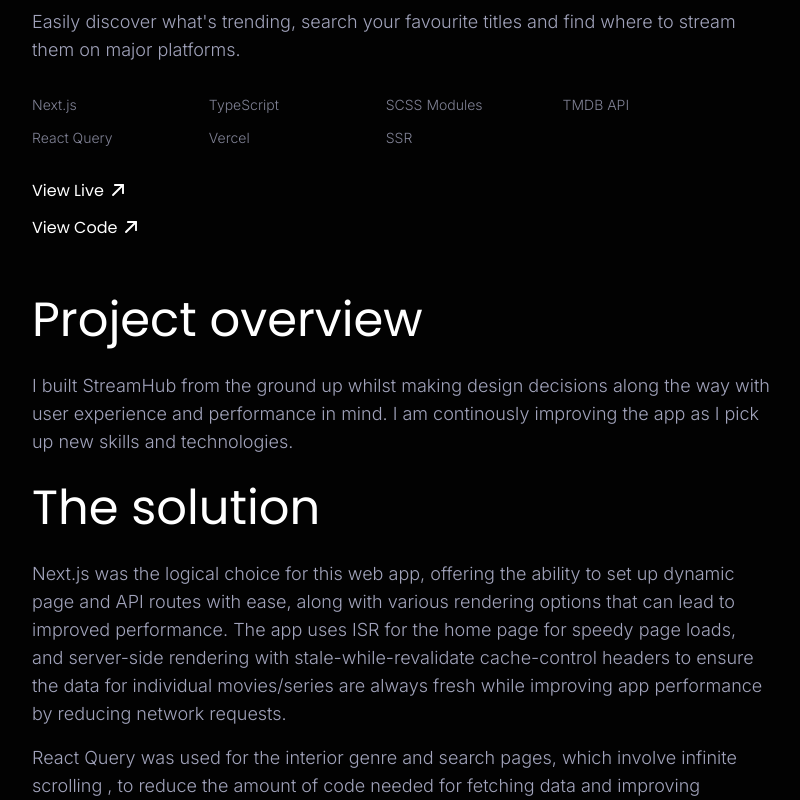
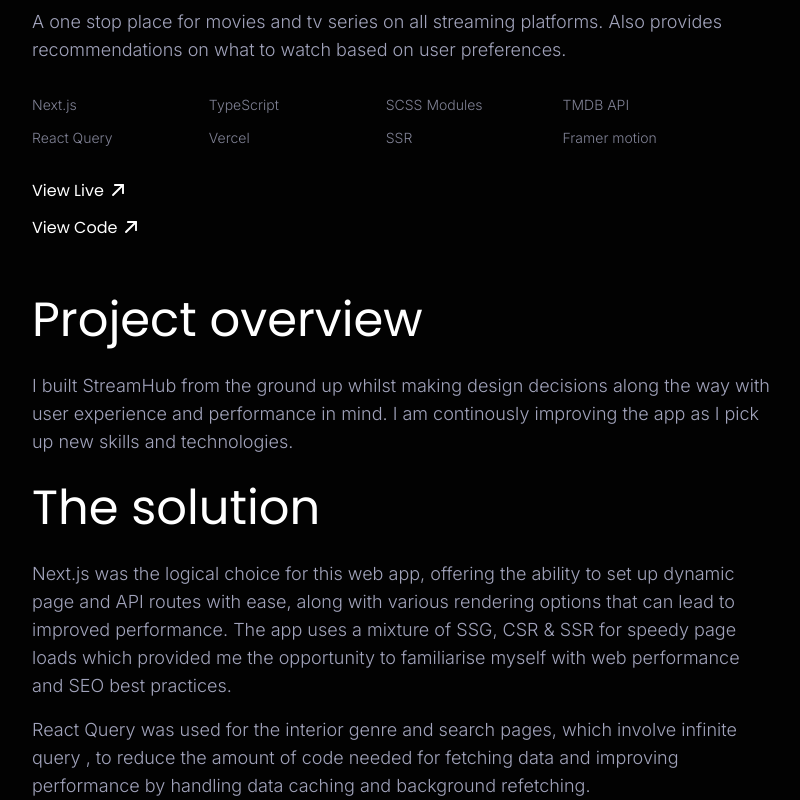
Before and after one commit to jkellerman/portfolio-site, a Next.js app: page /project/streamhub in a window 1280 px wide. Shown: the part 440-1240 px from the top of the page, without its empty margins (238-1038 px from the left). Built offline with nearby package versions, Linux system fonts and the light colour scheme.

Commit message:
refactor: update streamhub content

```diff
--- a/src/data/OtherProjects.js
+++ b/src/data/OtherProjects.js
@@ -27,7 +27,7 @@ export const OtherProjectsLists = [
   },
   {
     id: 3,
-    title: "Devfinder",
+    title: "Tip calculator",
     outline:
       "Explore GitHub profiles to gain insights into users' information and repository stats.",
     link: "https://jkellerman.github.io/github-user-search-app",
--- a/src/data/Projects.js
+++ b/src/data/Projects.js
@@ -6,7 +6,7 @@ export const ProjectList = [
     desktop: "/assets/streamhub-desktop.webp",
     mobile: "/assets/streamhub-mobile.webp",
     outline:
-      "Easily discover what's trending, search your favourite titles and find where to stream them on major platforms.",
+      "A one stop place for movies and tv series on all streaming platforms. Also provides recommendations on what to watch based on user preferences.",
     link: "https://streamhubtv.vercel.app/",
     github: "https://github.com/jkellerman/StreamHub",
     stack: [
@@ -17,6 +17,7 @@ export const ProjectList = [
       { id: 5, name: "React Query" },
       { id: 6, name: "Vercel" },
       { id: 7, name: "SSR" },
+      { id: 8, name: "Framer motion" },
     ],
   },
   {
--- a/src/pages/project/streamhub.jsx
+++ b/src/pages/project/streamhub.jsx
@@ -48,17 +48,15 @@ const Project = () => {
               Next.js was the logical choice for this web app, offering the
               ability to set up dynamic page and API routes with ease, along
               with various rendering options that can lead to improved
-              performance. The app uses ISR for the home page for speedy page
-              loads, and server-side rendering with stale-while-revalidate
-              cache-control headers to ensure the data for individual
-              movies/series are always fresh while improving app performance by
-              reducing network requests.
+              performance. The app uses a mixture of SSG, CSR & SSR for speedy
+              page loads which provided me the opportunity to familiarise myself
+              with web performance and SEO best practices.
             </p>
             <p className={styles.paragraph}>
               React Query was used for the interior genre and search pages,
-              which involve infinite scrolling , to reduce the amount of code
-              needed for fetching data and improving performance by handling
-              data caching and background refetching.
+              which involve infinite query , to reduce the amount of code needed
+              for fetching data and improving performance by handling data
+              caching and background refetching.
             </p>
           </ProjectContent>
           <ProjectContent heading="Challenges">
@@ -83,8 +81,7 @@ const Project = () => {
               Initially, my code was not clean, and instead of refactoring, I
               completed tasks and moved on to the next. I have since made a
               point of refactoring my code for better readability and
-              organisation. I also implemented the atomic design system to
-              improve directory organisation and consistency.
+              organisation.
             </p>
           </ProjectContent>
           <div className={styles.screenshotContainer}>
```
